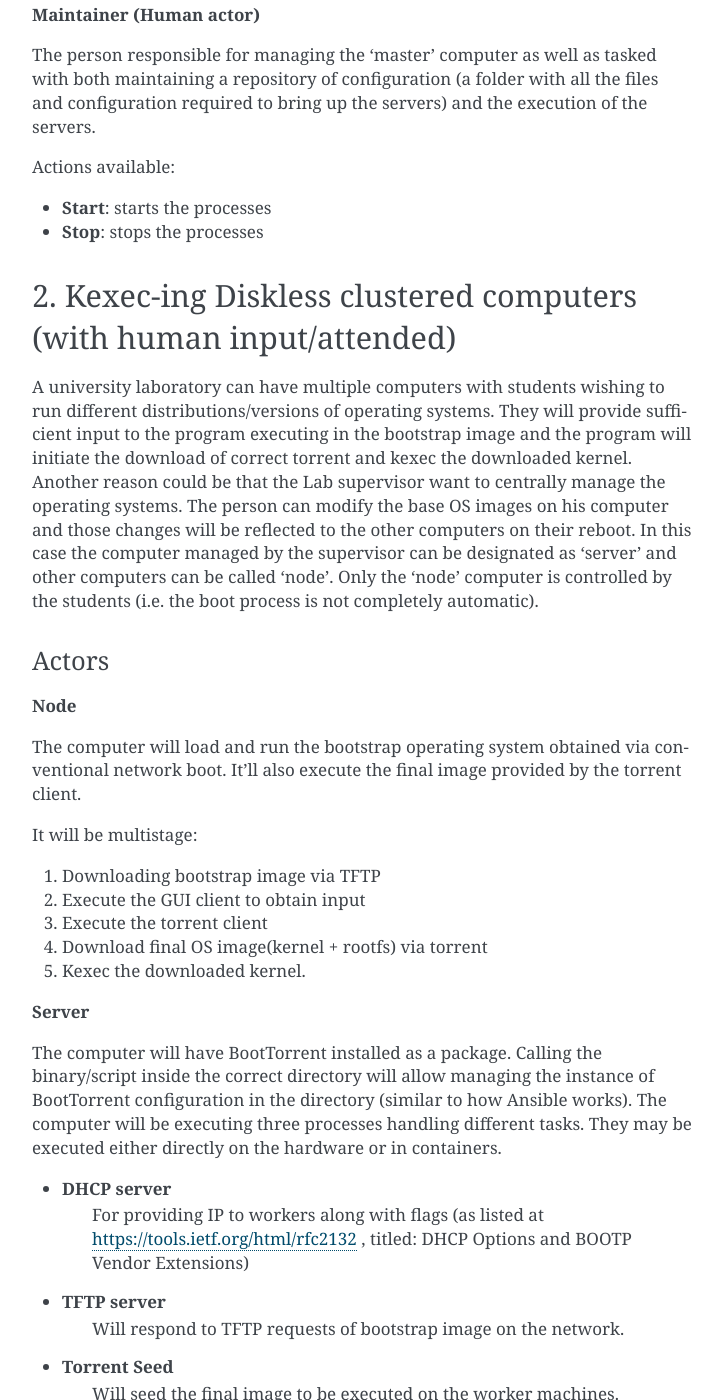
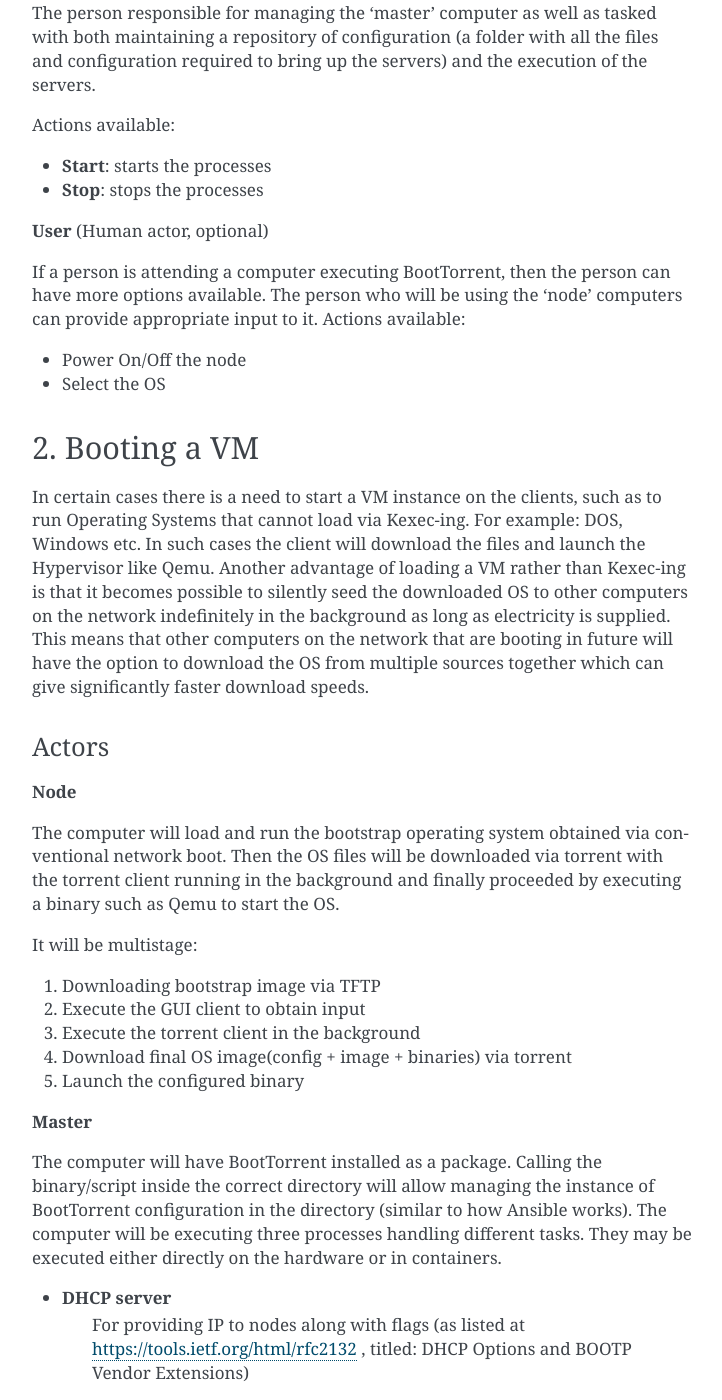
Before and after one commit to shreyanshk/boottorrent, a Sphinx documentation site: the page built from docs/usecases.rst, in a window 1280 px wide and 1400 px high, scrolled down 1215 px. Shown: the whole window, without its empty margins (388-1110 px from the left). Built offline with Sphinx 7.4.7, drawn with Linux system fonts in a browser that asks for light colours; pages that are not in the unit, such as notebooks, are missing from menus; some of the changed text lies outside the part shown.

Commit message:
docs: usecase: simplify

```diff
--- a/docs/usecases.rst
+++ b/docs/usecases.rst
@@ -1,18 +1,15 @@
-BootTorrent - Use cases
-=======================
+Use cases
+=========
 
-.. (atrent) ok, let's summarize: the options are: attended/unattended and VM/bare. So we may collapse everything into one usecase with options, would it be more readable?
+1. Kexec-ing Linux on computers
+-------------------------------
 
-
-
-1. Kexec-ing Diskless clustered distributed computers (unattended)
-------------------------------------------------------------------
-
-A group of clustered distributed nodes can have no permanent storage space and only a processor, RAM and network connectivity if the data to process can be readily obtained via the connected network and can be completely stored in the RAM. This scenario is present when the ratio of computation done to memory required is high. Such cases can be subset of Big data processing and Machine Learning on distributed computers.
+A group of clustered distributed nodes can possibly have no permanent storage space and only a processor, RAM and network connectivity if the data to process can be readily obtained via the connected network and can be completely stored in the RAM. This scenario is present when the ratio of computation done to memory required is high. Such cases can be subset of Big data processing and Machine Learning on distributed computers.
 In this case, one computer on the network is arbitrarily designated as ‘master’ node and other nodes as ‘nodes’. It’s not necessary that these two types of nodes have similar hardware.
 
 Actors
 ~~~~~~
+
 **Node**
 
 The computer will load and run the bootstrap operating system obtained via conventional network boot. It’ll also execute the final image provided by the torrent client.
@@ -38,7 +35,7 @@
 * **Torrent Seed**
     Will seed the final image to be executed on the worker machines.
 
-**Maintainer (Human actor)**
+**Maintainer** (Human actor)
 
 The person responsible for managing the ‘master’ computer as well as tasked with both maintaining a repository of configuration (a folder with all the files and configuration required to bring up the servers) and the execution of the servers.
 
@@ -47,67 +44,23 @@
 * **Start**: starts the processes
 * **Stop**: stops the processes
 
+**User** (Human actor, optional)
 
-2. Kexec-ing Diskless clustered computers (with human input/attended)
----------------------------------------------------------------------
-
-A university laboratory can have multiple computers with students wishing to run different distributions/versions of operating systems. They will provide sufficient input to the program executing in the bootstrap image and the program will initiate the download of correct torrent and kexec the downloaded kernel.
-Another reason could be that the Lab supervisor want to centrally manage the operating systems. The person can modify the base OS images on his computer and those changes will be reflected to the other computers on their reboot.
-In this case the computer managed by the supervisor can be designated as ‘server’ and other computers can be called ‘node’. Only the ‘node’ computer is controlled by the students (i.e. the boot process is not completely automatic).
-
-Actors
-~~~~~~
-**Node**
-
-The computer will load and run the bootstrap operating system obtained via conventional network boot. It’ll also execute the final image provided by the torrent client.
-
-It will be multistage:
-
-1. Downloading bootstrap image via TFTP
-2. Execute the GUI client to obtain input
-3. Execute the torrent client
-4. Download final OS image(kernel + rootfs) via torrent
-5. Kexec the downloaded kernel.
-
-**Server**
-
-The computer will have BootTorrent installed as a package. Calling the binary/script inside the correct directory will allow managing the instance of BootTorrent configuration in the directory (similar to how Ansible works). The computer will be executing three processes handling different tasks. They may be executed either directly on the hardware or in containers.
-
-* **DHCP server**
-    For providing IP to workers along with flags (as listed at https://tools.ietf.org/html/rfc2132 , titled: DHCP Options and BOOTP Vendor Extensions)
-
-* **TFTP server**
-    Will respond to TFTP requests of bootstrap image on the network.
-
-* **Torrent Seed**
-    Will seed the final image to be executed on the worker machines.
-
-**Maintainer (Human actor)**
-
-The person responsible for managing the ‘server’ computer as well as tasked with both maintaining a repository of configuration (a folder with all the files and configuration required to bring up the servers) and the execution of the server.
-
-Actions available:
-
-* **Start**: starts the processes
-* **Stop**: stops the processes
-
-**User (Human actor)**
-
-The person who will be using the ‘node’ computers and provide appropriate input to it.
+If a person is attending a computer executing BootTorrent, then the person can have more options available. The person who will be using the ‘node’ computers can provide appropriate input to it.
 Actions available:
 
 * Power On/Off the node
 * Select the OS
 
-
-3. Booting a VM (with human input/attended)
--------------------------------------------
+2. Booting a VM
+---------------
 
 In certain cases there is a need to start a VM instance on the clients, such as to run Operating Systems that cannot load via Kexec-ing. For example: DOS, Windows etc. In such cases the client will download the files and launch the Hypervisor like Qemu.
 Another advantage of loading a VM rather than Kexec-ing is that it becomes possible to silently seed the downloaded OS to other computers on the network indefinitely in the background as long as electricity is supplied. This means that other computers on the network that are booting in future will have the option to download the OS from multiple sources together which can give significantly faster download speeds.
 
 Actors
 ~~~~~~
+
 **Node**
 
 The computer will load and run the bootstrap operating system obtained via conventional network boot. Then the OS files will be downloaded via torrent with the torrent client running in the background and finally proceeded by executing a binary such as Qemu to start the OS.
@@ -133,7 +86,7 @@
 * **Torrent Seed**
     Will seed the final image to be executed on the worker machines.
 
-**Maintainer (Human actor)**
+**Maintainer** (Human actor)
 
 The person responsible for managing the ‘master’ computer as well as tasked with both maintaining a repository of configuration (a folder with all the files and configuration required to bring up the servers) and the execution of the servers.
 
@@ -142,70 +95,10 @@
 * **Start**: starts the processes
 * **Stop**: stops the processes
 
-**User (Human actor)**
+**User** (Human actor, optional)
 
-The person who will be using the ‘node’ computers and provide appropriate input to it.
+If a person is attending a computer executing BootTorrent, then the person can have more options available. The person who will be using the ‘node’ computers can provide appropriate input to it.
 Actions available:
 
 * Power On/Off the node
 * Select the OS
-
-4. Booting a VM (unattended)
-----------------------------
-
-Similar to case 3, a slight change would be to automatically load the OS chosen by the Maintainer.
-Another advantage of loading a VM rather than Kexec-ing is that it becomes possible to silently seed the downloaded OS to other computers on the network indefinitely in the background as long as electricity is supplied. This means that other computers on the network that are booting in future will have the option to download the OS from multiple sources together which can give significantly faster download speeds.
-
-
-Actors
-~~~~~~
-**Node**
-
-The computer will load and run the bootstrap operating system obtained via conventional network boot. Then the OS files will be downloaded via torrent with the torrent client running in the background and finally proceeded by executing a binary such as Qemu to start the OS.
-
-It will be multistage:
-
-1. Downloading bootstrap image via TFTP
-2. Execute the torrent client in the background
-3. Download final OS image(config + image + binaries) via torrent
-4. Launch the configured binary
-
-**Master**
-
-The computer will have BootTorrent installed as a package. Calling the binary/script inside the correct directory will allow managing the instance of BootTorrent configuration in the directory (similar to how Ansible works). The computer will be executing three processes handling different tasks. They may be executed either directly on the hardware or in containers.
-
-* **DHCP server**
-    For providing IP to nodes along with flags (as listed at https://tools.ietf.org/html/rfc2132 , titled: DHCP Options and BOOTP Vendor Extensions)
-
-* **TFTP server**
-    Will respond to TFTP requests of bootstrap image on the network.
-
-* **Torrent Seed**
-    Will seed the final image to be executed on the worker machines.
-
-**Maintainer (Human actor)**
-
-The person responsible for managing the ‘master’ computer as well as tasked with both maintaining a repository of configuration (a folder with all the files and configuration required to bring up the servers) and the execution of the servers.
-
-Actions available:
-
-* **Start**: starts the processes
-* **Stop**: stops the processes
-
-.. (shreyansh) I think this section can be merged with section 2
-
-    Re-booting a "normal" pc by selecting a 'boottorrent-able' image from a selection
-    ----------------------------------------------------------------------------------
-
-    Same as above but 'kexec'-ing into a new boot instead of launching a VM.
-    (easier than the proposal above)
-
-
-.. (shreyansh) I have tried to elaborate this in section 4, please provide feedback
-    Diskless clustered computers OPTION
-    -----------------------------------
-
-    In the "diskless" usecases above a VM implementation may be developed, i.e., insetad of 'kexec'-ing into the new O.S. the bootstrap kernel may be kept running, WITH the bittorrent daemon active, so that the torrenting may be sped up since all the booted nodes are also seeders...
-
-
-.. (atrent) see my comments in section 3 and 4
```
